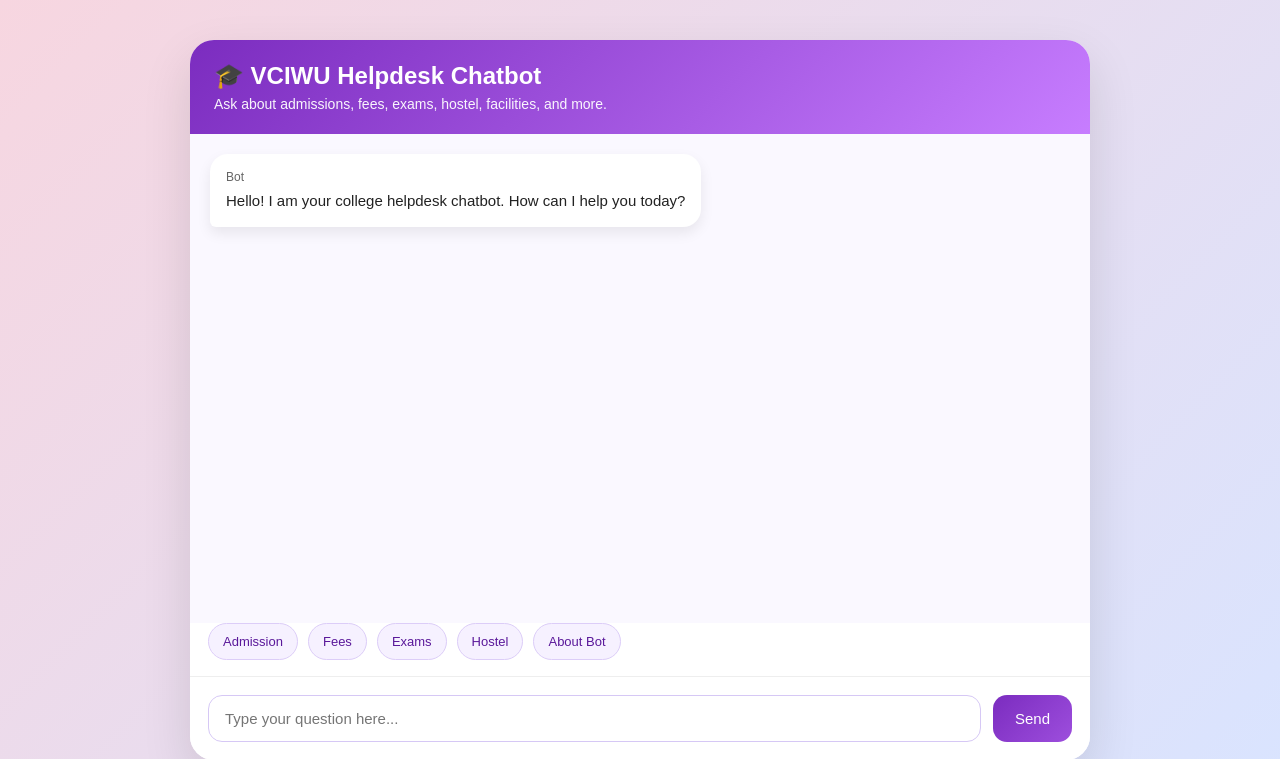
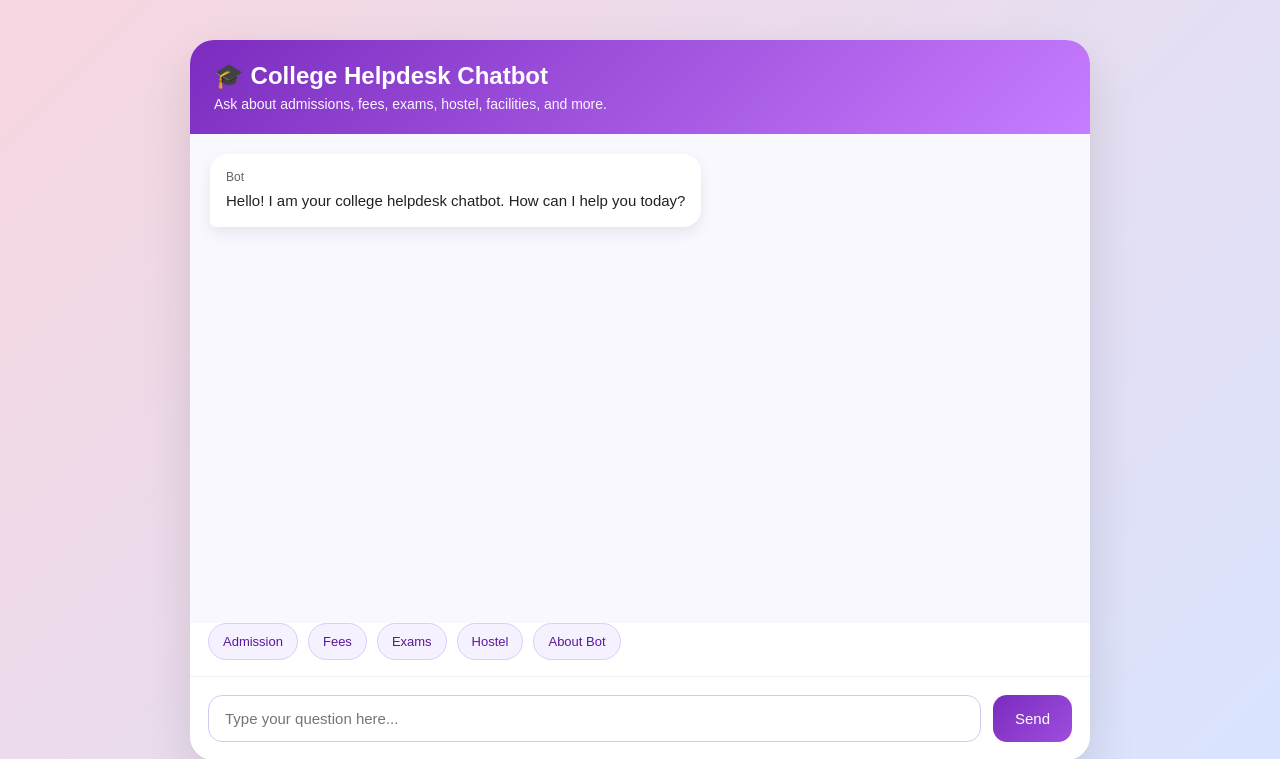
Before and after one commit to ayeshagh9/college-chatbot, a Flask app: page / in a window 1280 px wide. Shown: the top 759 px of the page. Run offline with Flask 3, Linux system fonts and the light colour scheme.

Commit message:
updated chatbot improvements

```diff
--- a/app.py
+++ b/app.py
@@ -14,9 +14,7 @@ app = Flask(__name__)
 BASE_DIR = os.path.dirname(os.path.abspath(__file__))
 CSV_PATH = os.path.join(BASE_DIR, "college_data.csv")
 
-# ----------------------------
 # LOAD DATA
-# ----------------------------
 try:
     data = pd.read_csv(CSV_PATH, encoding="utf-8", error_bad_lines=False)
 except Exception:
@@ -42,7 +40,6 @@ answers = data["answer"].astype(str).str.strip().tolist()
 
 # ----------------------------
 # TEXT CLEANING
-# ----------------------------
 def clean_text(text):
     text = str(text).lower()
     text = text.translate(str.maketrans("", "", string.punctuation))
@@ -87,7 +84,6 @@ cleaned_questions = [normalize_text(q) for q in questions]
 
 # ----------------------------
 # VECTORIZERS
-# ----------------------------
 word_vectorizer = TfidfVectorizer(
     stop_words="english",
     ngram_range=(1, 2)
--- a/templates/index.html
+++ b/templates/index.html
@@ -3,7 +3,7 @@
 <head>
     <meta charset="UTF-8">
     <meta name="viewport" content="width=device-width, initial-scale=1.0">
-    <title>VCIWU Helpdesk Chatbot</title>
+    <title>College Helpdesk Chatbot</title>
     <style>
         * {
             box-sizing: border-box;
@@ -183,7 +183,7 @@
 <body>
     <div class="chat-wrapper">
         <div class="chat-header">
-            <h1>🎓 VCIWU Helpdesk Chatbot</h1>
+            <h1>🎓 College Helpdesk Chatbot</h1>
             <p>Ask about admissions, fees, exams, hostel, facilities, and more.</p>
         </div>
 
```
